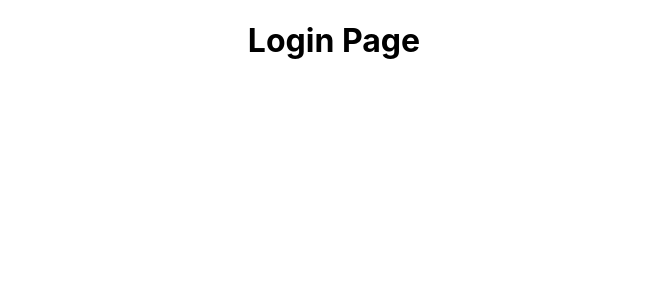
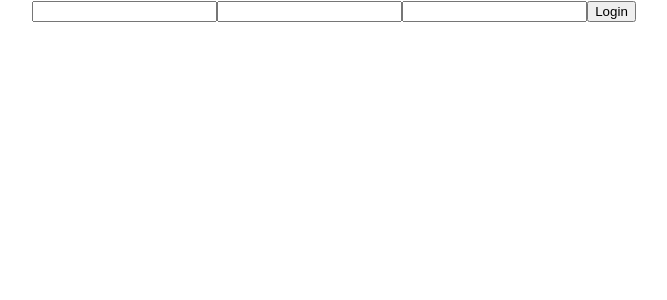
Before and after one commit to yexeniaf/ReVogue, a React (Create React App) app in the folder client/: page /login in a window 1280 px wide. Shown: the top 300 px of the page, without its empty margins (306-973 px from the left). Built offline with nearby package versions, Linux system fonts and the light colour scheme.

Commit message:
login user

```diff
--- a/client/src/components/Login.jsx
+++ b/client/src/components/Login.jsx
@@ -1,9 +1,46 @@
 import React from 'react'
+import { useState } from 'react'
+import { loginUser } from '../screens/users';
+import { useNavigate } from 'react-router-dom';
 
-export default function Login() {
+export default function Login(props) {
+  const [username, setUsername] = useState("")
+    const [email, setEmail] = useState("")
+    const [password, setPassword] = useState("")
+
+    const navigate = useNavigate()
+
+
   return (
-    <div>
-        <h1>Login Page</h1>
-    </div>
+    <form onSubmit={async (e) => {
+        e.preventDefault()
+        const user = {
+            username,
+            email,
+            password
+        }
+        const res = loginUser(user)
+        props.setCurrentUser(res)
+
+        navigate("/")
+    }}>
+        <input
+            type = "text"
+            value ={username}
+            onChange={(e) => setUsername(e.target.value)}
+        />
+        <input
+            type = "text"
+            value ={email}
+            onChange={(e) => setEmail(e.target.value)}
+        />
+        <input
+            type = "password"
+            value ={password}
+            onChange={(e) => setPassword(e.target.value)}
+        />
+        <button>Login</button>
+
+    </form>
   )
 }
```
